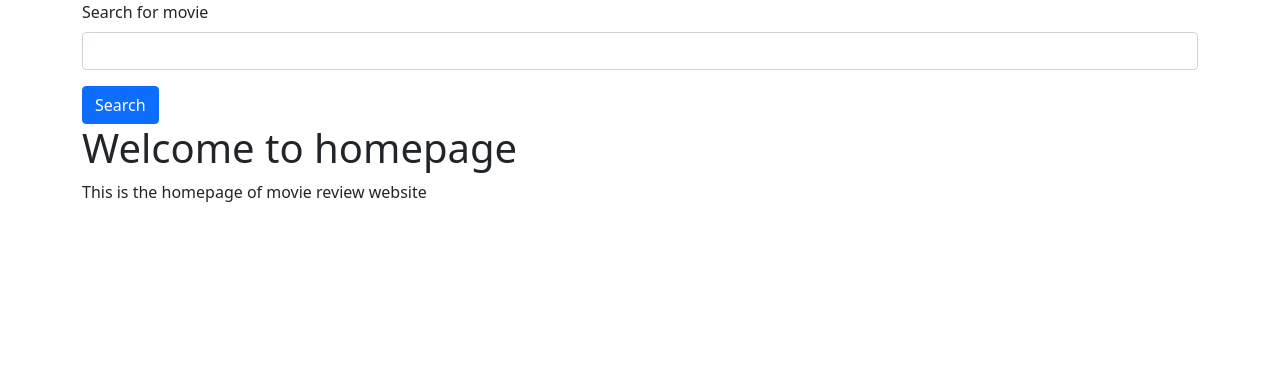
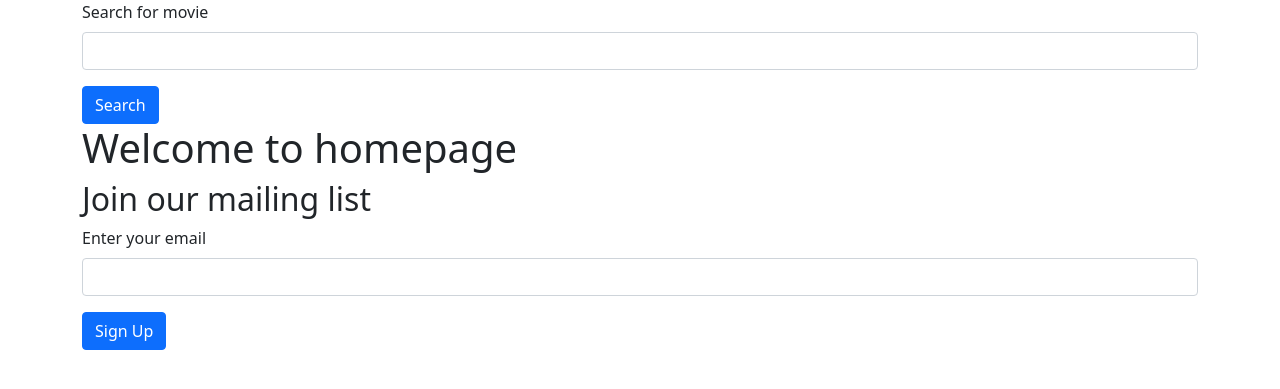
Before and after one commit to paulnyabaro/moviereviews, a Django app: page / in a window 1280 px wide. Shown: the top 389 px of the page. Run offline with Django 4.2, Linux system fonts and the light colour scheme; parts of the project's set-up code (start-up, migrations or seed data) failed here and were passed over.

Commit message:
Created join mailing list form

```diff
--- a/movie/templates/home.html
+++ b/movie/templates/home.html
@@ -15,7 +15,13 @@
             <button type="submit" class="btn btn-primary">Search</button>
         </form>
         <h1>{% if searchTerm %}Searching for {{ searchTerm }}{% else %}Welcome to homepage{% endif %}</h1>
-        <p>This is the homepage of movie review website</p>
+
+        <h2>Join our mailing list</h2>
+        <form action="{% url 'sign_up' %}">
+            <label for="email" class="form-label">Enter your email</label>
+            <input type="email" name="email" id="" class="form-control mb-3">
+            <button type="submit" class="btn btn-primary">Sign Up</button>
+        </form>
     </div>
     <script src="https://cdn.jsdelivr.net/npm/@popperjs/core@2.9.2/dist/umd/popper.min.js"></script>
 <script src="https://cdn.jsdelivr.net/npm/bootstrap@5.0.2/dist/js/bootstrap.min.js"></script>
```
